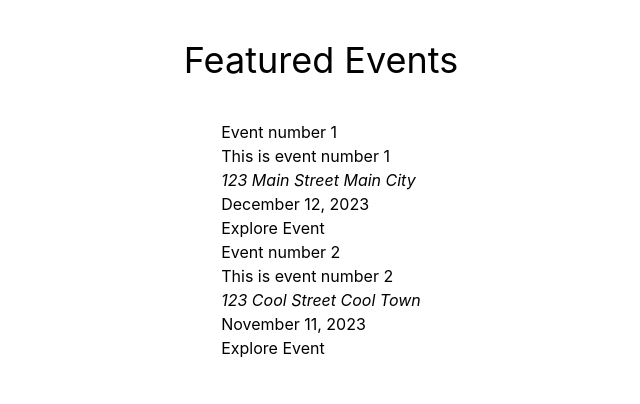
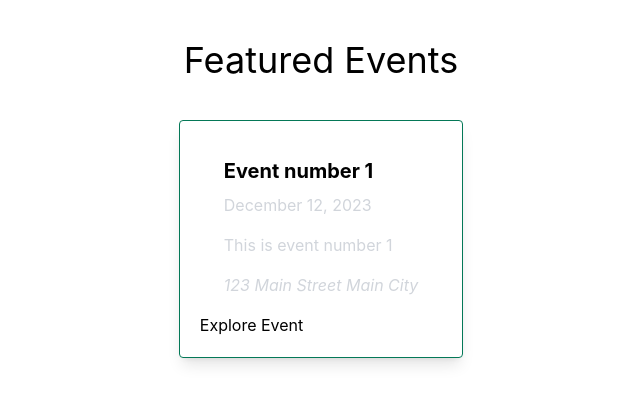
Before and after one commit to ronnie-rios/next-event-app, a Next.js app: page / in a window 1280 px wide. Shown: the top 404 px of the page, without its empty margins (319-959 px from the left). Built offline with nearby package versions, Linux system fonts and the light colour scheme.

Commit message:
all events added

```diff
--- a/components/eventcomponents/event-item-component.js
+++ b/components/eventcomponents/event-item-component.js
@@ -1,4 +1,4 @@
-import React from 'react'
+import React from "react";
 
 const EventItemComponent = (props) => {
   const { id, description, title, date, location } = props;
@@ -8,28 +8,26 @@ const EventItemComponent = (props) => {
     year: "numeric",
   });
 
-  const formatLocation = location.replace(', ', '\n');;
-  const idRoute = `/events/${id}`
+  const formatLocation = location.replace(", ", "\n");
+  const idRoute = `/events/${id}`;
 
   return (
+    <div className="max-w-sm rounded overflow-hidden shadow-lg border border-emerald-700 p-5 mb-4">
       <li>
-      <div>
-        <h2 key={id}>{title}</h2>
-      </div>
-      <div>
-        <p>{description}</p>
-      </div>
-      <div>
-        <address>{formatLocation}</address>
-      </div>
-      <div>
-        <date>{dateData}</date>
+        <div className="px-6 py-4">
+          <h2 className="font-bold text-xl mb-2" key={id}>
+            {title}
+          </h2>
+          <date className="text-gray-300 text-base">{dateData}</date>
+          <p className="text-gray-300 text-base  my-4">{description}</p>
+          <address className="text-gray-300 text-base">{formatLocation}</address>
         </div>
         <div>
           <button link={idRoute}>Explore Event</button>
         </div>
       </li>
-  )
-}
+    </div>
+  );
+};
 
-export default EventItemComponent
+export default EventItemComponent;
--- a/data.js
+++ b/data.js
@@ -14,7 +14,7 @@ const EVENTS = [
         description: 'This is event number 2',
         location: '123 Cool Street, Cool Town',
         date: '2023-11-11',
-        isFeatured: true,
+        isFeatured: false,
         image: ''
     },
     {
--- a/pages/events/index.js
+++ b/pages/events/index.js
@@ -1,8 +1,12 @@
-import React from 'react'
-
+import EventListComponent from "../../components/eventcomponents/event-list-component"
+import { getAllEvents } from "../../data"
 const EventsHome = () => {
+  const events = getAllEvents();
   return (
-    <div>EventsHome</div>
+    <div className="">
+      <h1 className="text-4xl text-bold m-10"> all events</h1>
+      <EventListComponent events={events}/>
+    </div>
   )
 }
 
```
Lines whose indentation alone changed are shown as unchanged.
